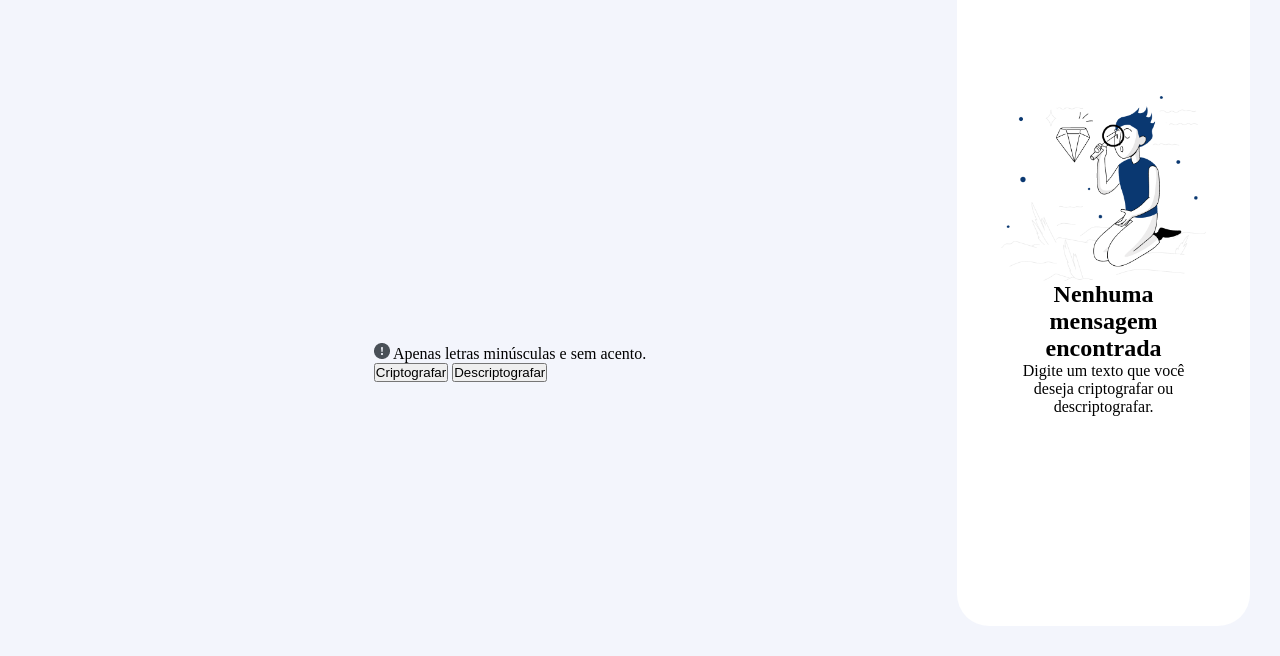
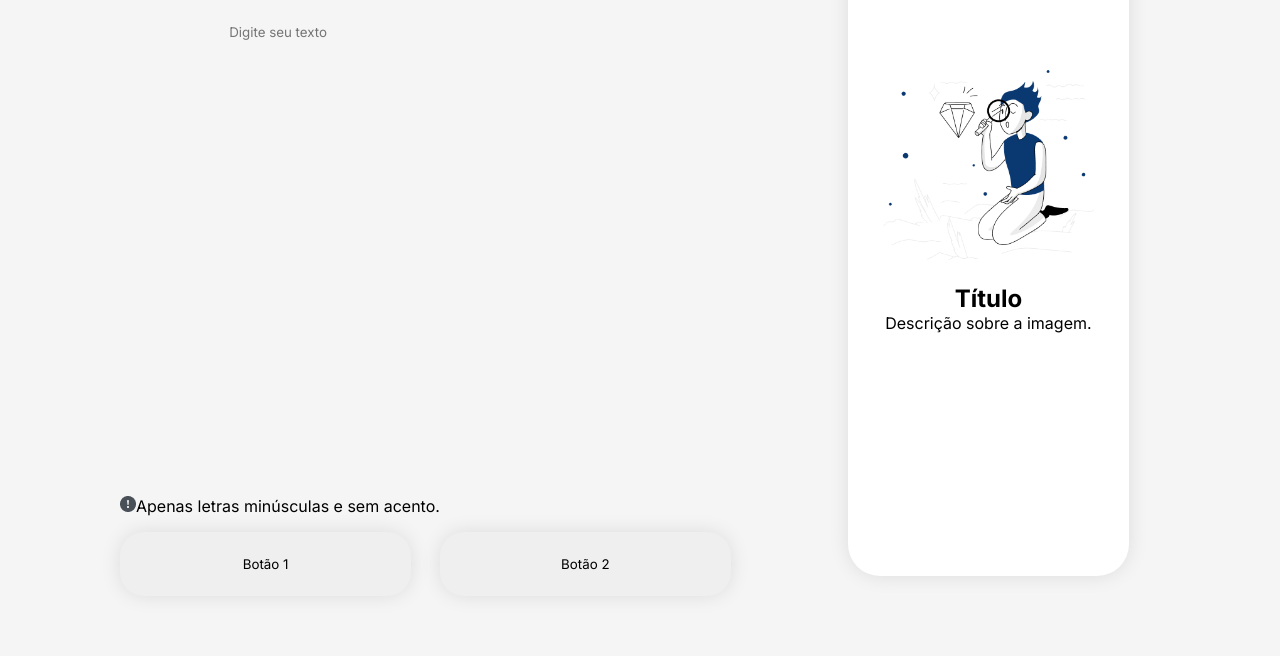
Before and after one commit to Julio-Cezar-Santos/decodificador-alura, a plain HTML site: page index.html in a window 1280 px wide. Shown: the part 144-800 px from the top of the page. Drawn offline with Linux system fonts and the light colour scheme.

Commit message:
melhoria na interface

```diff
--- a/index.html
+++ b/index.html
@@ -10,30 +10,27 @@
 
 <body>
     <div class="container">
-        <section class="app">
-            <img class="app__logo" src="./assets/logo.png" alt="">
-            <form class="app__form" action="">
-                <textarea name="" id="" placeholder="Digite seu texto" class="app__form__textarea"></textarea>
+        <main>
+            <section class="left-side">
+                <img src="./assets/logo.png" alt="Logo da Alura" class="logo">
+                <div class="left-side-content">
+                    <textarea class="text-area" placeholder="Digite seu texto"></textarea>
 
-                <div class="app__form__botoes">
-                    <p class="app__form__botoes__alerta">
-                        <img src="./assets/alerta.png" alt="">
-                        Apenas letras minúsculas e sem acento.
-                    </p>
-                    <button class="app__form__botao" type="submit">Criptografar</button>
-                    <button class="app__form__botao" type="submit">Descriptografar</button>
+                    <div class="left-side-btn-group">
+                        <p><img src="./assets/alerta.png">Apenas letras minúsculas e sem acento.</p>
+                        <button class="left-side-btn">Botão 1</button>
+                        <button class="left-side-btn">Botão 2</button>
+                    </div>
                 </div>
-            </form>
-        </section>
-        <section class="resultado">
-            <img src="./assets/imagem.png" alt="">
-            <div class="resultado__textos">
-                <h2>
-                    Nenhuma mensagem encontrada
-                </h2>
-                <p>Digite um texto que você deseja criptografar ou descriptografar.</p>
-            </div>
-        </section>
+            </section>
+            <section class="right-side">
+                <div class="rectangle">
+                    <img src="./assets/imagem.png" alt="Imagem" class="rectangle-image">
+                    <h2 class="title">Título</h2>
+                    <p class="description">Descrição sobre a imagem.</p>
+                </div>
+            </section>
+        </main>
     </div>
 </body>
 
--- a/style.css
+++ b/style.css
@@ -1,72 +1,91 @@
+@import url('https://fonts.googleapis.com/css2?family=Inter:wght@400;700&display=swap');
+
 * {
     margin: 0;
     padding: 0;
     box-sizing: border-box;
+    font-family: 'Inter', sans-serif;
 }
 
 body {
-    background-color: #F3F5FC;
-    box-sizing: border-box;
+    background-color: #f5f5f5;
 }
 
 .container {
+    max-width: 1200px;
+    width: 100%;
+    margin: 0 auto;
+    height: 100vh;
+}
+
+main {
+    width: 100%;
+    height: 100%;
     display: flex;
-    justify-content: space-between;
-    height: 100vh;
-    padding: 30px;
+    padding: 80px;
+
 }
 
 
-
-.app__logo {
-    width: 35px;
+.left-side {
+    width: 70%;
+    height: 100%;
 }
 
-.app__form {
-    margin-left: 50%;
+.left-side-content {
     display: flex;
     flex-direction: column;
     justify-content: space-between;
     align-items: center;
+    height: 95%;
 }
 
-.app__form__textarea {
-    width: 50vw;
-    height: 50vh;
+.text-area {
+    padding: 5%;
+    width: 80%;
     resize: none;
     border: none;
-    background-color: #F3F5FC;
     outline: none;
+    background: transparent;
 }
 
-.app__form__textarea,
-.app__form__textarea::placeholder {
-    color: #0A3871;
-    font-size: 32px;
+.left-side-btn-group {
+    width: 100%;
 }
 
+.left-side-btn {
+    border: none;
+    border-radius: 24px;
+    cursor: pointer;
+    width: 40%;
+    padding: 24px;
+    margin: 16px 24px 0 0;
+    box-shadow: 0px 0px 20px 0px rgba(0, 0, 0, 0.1);
+    transition: all 0.3s ease;
+}
 
+.left-side-btn:hover {
+    scale: 1.1;
+}
 
+.right-side {
+    width: 30%;
+}
 
-
-/* resultado */
-
-.resultado {
+.rectangle {
+    width: 90%;
+    height: 100%;
     border-radius: 32px;
     background-color: #fff;
-    height: 100%;
-    width: 24%;
-    text-align: center;
     display: flex;
-    flex-direction: column;
     justify-content: center;
     align-items: center;
+    flex-direction: column;
+    padding-bottom: 35%;
+    box-shadow: 0px 0px 20px 0px rgba(0, 0, 0, 0.1);
 }
 
-.resultado img {
-    width: 70%;
+.rectangle-image {
+    width: 75%;
+    margin-bottom: 24px;
 }
-
-.resultado__textos {
-    width: 70%;
-}
```
